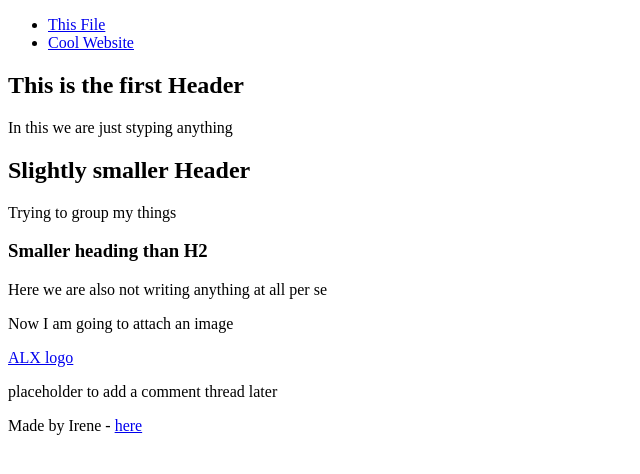
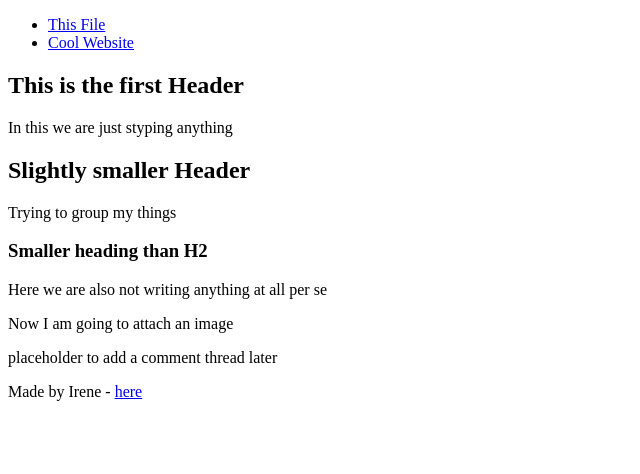
Before and after one commit to IreneGithundi/My_First_Portfolio, a plain HTML site: page html_basic/index.html in a window 1280 px wide. Shown: the whole page, without its empty margins (0-640 px from the left). Drawn offline with Linux system fonts and the light colour scheme.

Commit message:
Making a cool website

```diff
--- a/html_basic/index.html
+++ b/html_basic/index.html
@@ -19,7 +19,7 @@
                 <h3> Smaller heading than H2</h3>
                 <p>Here we are also not writing anything at all per se</p>
                 <p>Now I am going to attach an image</p>
-                <a href="https://i.ibb.co/gTDZZT8/ALX-Logo-07.png">ALX logo</a>
+                <!-- <a href="https://i.ibb.co/gTDZZT8/ALX-Logo-07.png">ALX logo</a> -->
             </article>
             <aside>
                 <p>placeholder to add a comment thread later</p>
```
